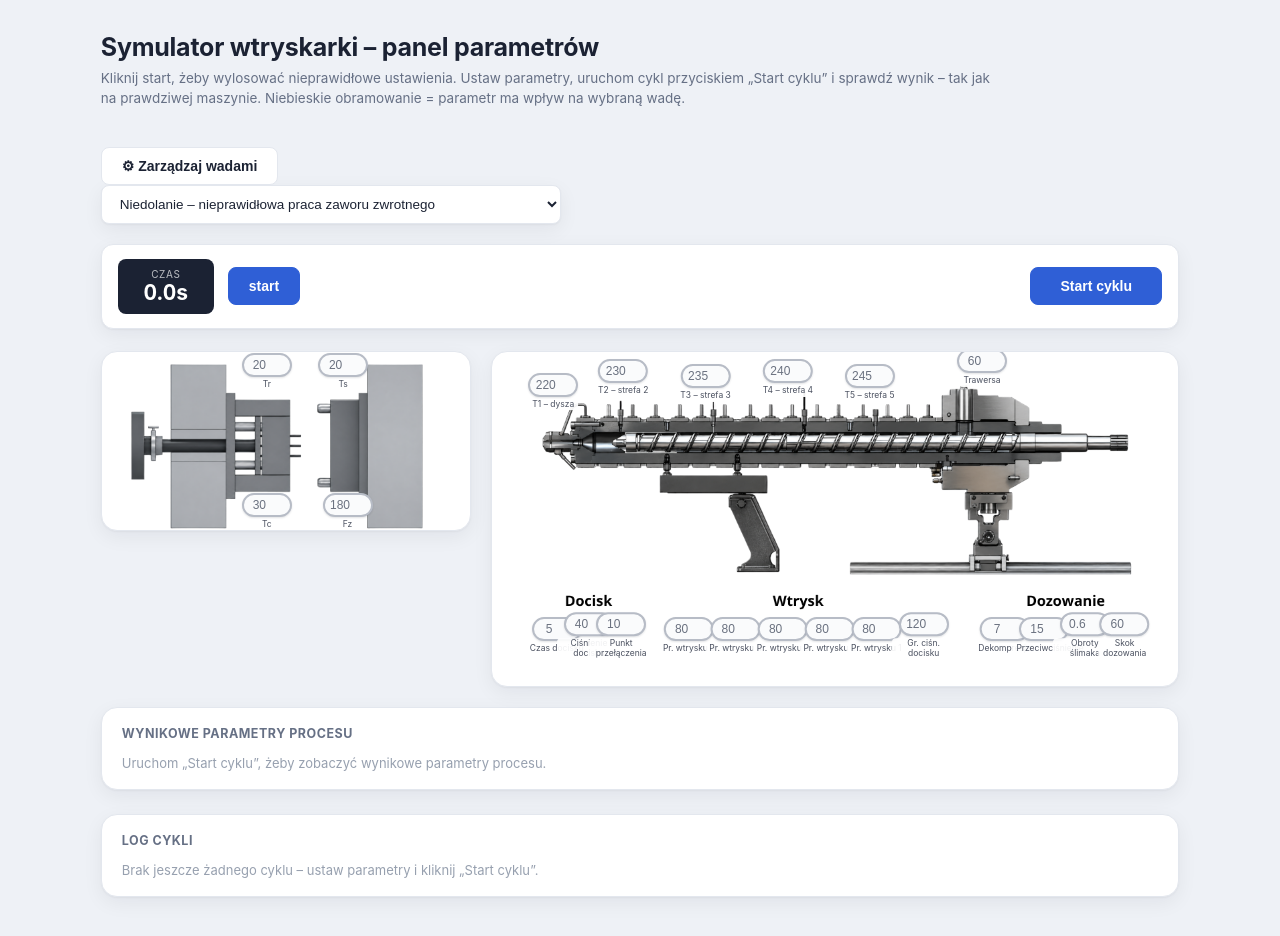
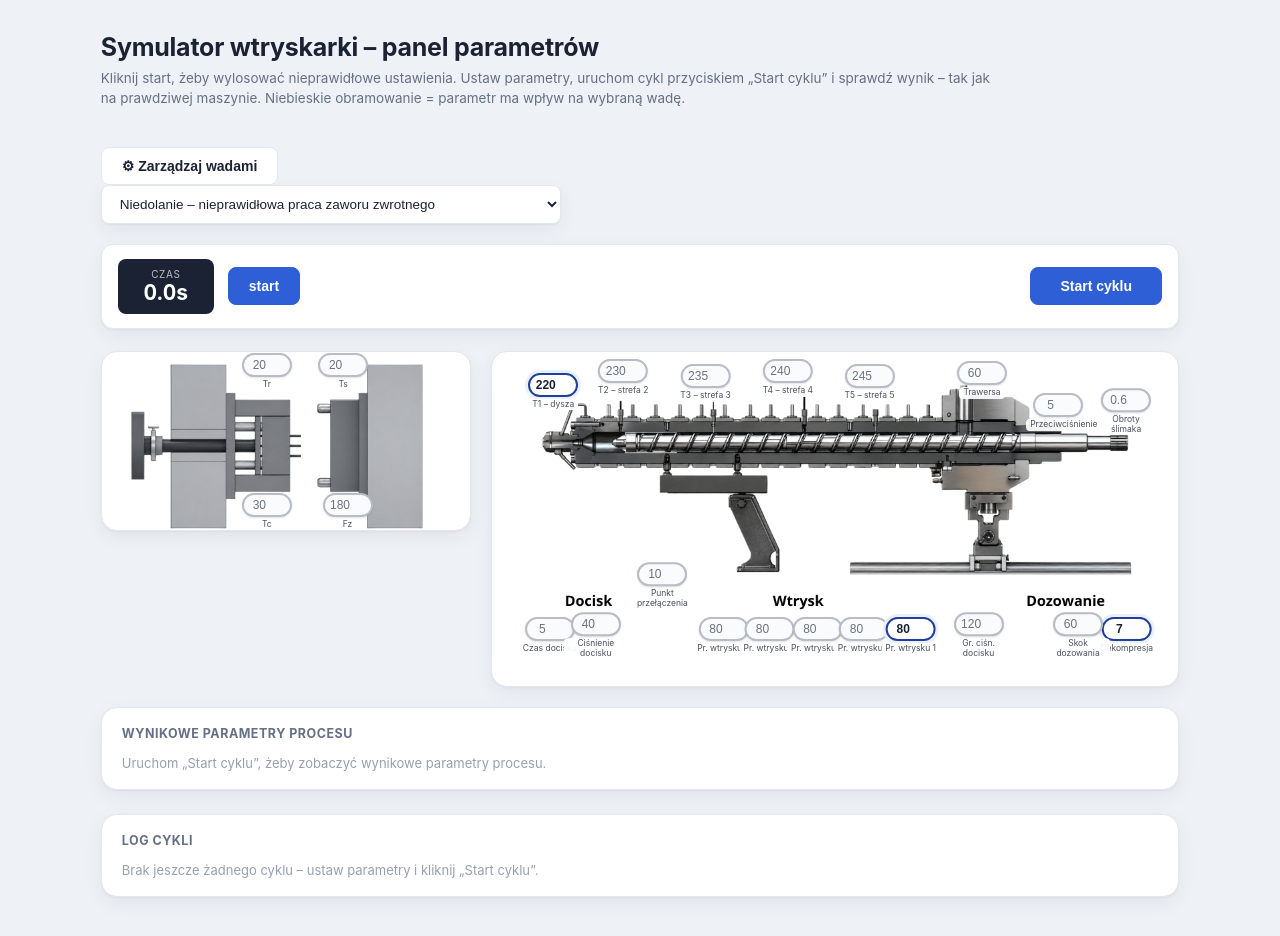
Before and after one commit to frytkens/Symulator-Wtryskarki, a React (Vite) app: page / in a window 1280 px wide. Shown: the top 936 px of the page. Built offline with nearby package versions, Linux system fonts and the light colour scheme.

Commit message:
Update params.js

```diff
--- a/src/data/params.js
+++ b/src/data/params.js
@@ -1,30 +1,28 @@
-// Geometria i zakresy parametrów – wspólne dla wszystkich wad.
-// "active"/"weight" NIE są tu już trzymane – to zależy od wybranej wady (patrz DEFECTS niżej).
-
 export const PARAMS = [
-  { id: 'T1',  label: 'T1 – dysza',              x: 8.9,  y: 12.0, min: 0,   max: 350,  step: 5,    unit: '°C',  def: 220 },
+  { id: 'T1',  label: 'T1 – dysza',              x: 8.9,  y: 12.0, min: 0,   max: 350,  step: 5,    unit: '°C',  def: 220, active: true, weight: 0.15 },
   { id: 'T2',  label: 'T2',                       x: 19.1, y: 8.0,  min: 0,   max: 350,  step: 5,    unit: '°C',  def: 230 },
   { id: 'T3',  label: 'T3',                       x: 31.1, y: 9.5,  min: 0,   max: 350,  step: 5,    unit: '°C',  def: 235 },
   { id: 'T4',  label: 'T4',                       x: 43.1, y: 8.0,  min: 0,   max: 350,  step: 5,    unit: '°C',  def: 240 },
   { id: 'T5',  label: 'T5',                       x: 55.0, y: 9.5,  min: 0,   max: 350,  step: 5,    unit: '°C',  def: 245 },
-  { id: 'TR',  label: 'TR – trawersa',            x: 71.4, y: 5.0,  min: 0,   max: 130,  step: 2,    unit: '°C',  def: 60  },
+  { id: 'TR',  label: 'TR – trawersa',            x: 71.4, y: 8.5,  min: 0,   max: 130,  step: 2,    unit: '°C',  def: 60  },
 
-  { id: 'Td',  label: 'Td – czas docisku',        x: 9.4,  y: 85.0, min: 0,   max: 30,   step: 0.5,  unit: 's',   def: 5   },
-  { id: 'Pd',  label: 'Pd – ciśn. docisku',       x: 14.1, y: 85.0, min: 0,   max: 220,  step: 5,    unit: 'bar', def: 40  },
-  { id: 'Pp',  label: 'Pp – pkt przełączenia',    x: 18.8, y: 85.0, min: 0,   max: 25,   step: 0.5,  unit: 'mm',  def: 10  },
+  { id: 'Td',  label: 'Td – czas docisku',        x: 8.4,  y: 85.0, min: 0,   max: 30,   step: 0.5,  unit: 's',   def: 5   },
+  { id: 'Pd',  label: 'Pd – ciśn. docisku',       x: 15.1, y: 85.0, min: 0,   max: 220,  step: 5,    unit: 'bar', def: 40  },
+  { id: 'Pp',  label: 'Pp – pkt przełączenia',    x: 24.8, y: 70.0, min: 0,   max: 25,   step: 0.5,  unit: 'mm',  def: 10  },
 
-  { id: 'Pw5', label: 'Pw5',                       x: 28.7, y: 85.0, min: 0,   max: 200,  step: 2,    unit: 'mm/s', def: 80  },
-  { id: 'Pw4', label: 'Pw4',                       x: 35.5, y: 85.0, min: 0,   max: 200,  step: 2,    unit: 'mm/s', def: 80  },
-  { id: 'Pw3', label: 'Pw3',                       x: 42.4, y: 85.0, min: 0,   max: 200,  step: 2,    unit: 'mm/s', def: 80  },
-  { id: 'Pw2', label: 'Pw2',                       x: 49.2, y: 85.0, min: 0,   max: 200,  step: 2,    unit: 'mm/s', def: 80  },
-  { id: 'Pw1', label: 'Pw1',                       x: 56.0, y: 85.0, min: 0,   max: 200,  step: 2,    unit: 'mm/s', def: 80  },
-  { id: 'GR',  label: 'GR – gr. ciśn. docisku',   x: 62.9, y: 85.0, min: 0,   max: 220,  step: 5,    unit: 'bar', def: 120 },
+  { id: 'Pw5', label: 'Pw5',                       x: 33.7, y: 85.0, min: 0,   max: 200,  step: 2,    unit: 'm/s', def: 80  },
+  { id: 'Pw4', label: 'Pw4',                       x: 40.5, y: 85.0, min: 0,   max: 200,  step: 2,    unit: 'm/s', def: 80  },
+  { id: 'Pw3', label: 'Pw3',                       x: 47.4, y: 85.0, min: 0,   max: 200,  step: 2,    unit: 'm/s', def: 80  },
+  { id: 'Pw2', label: 'Pw2',                       x: 54.2, y: 85.0, min: 0,   max: 200,  step: 2,    unit: 'm/s', def: 80  },
+  { id: 'Pw1', label: 'Pw1',                       x: 61.0, y: 85.0, min: 0,   max: 200,  step: 2,    unit: 'm/s', def: 80, active: true, weight: 0.25 },
+  { id: 'GR',  label: 'GR – gr. ciśn. docisku',   x: 70.9, y: 85.0, min: 0,   max: 220,  step: 5,    unit: 'bar', def: 120 },
 
-  { id: 'Deko', label: 'Deko – dekompresja',      x: 74.7, y: 85.0, min: 0,   max: 100,  step: 1,    unit: 'mm',  def: 7   },
-  { id: 'Prz',  label: 'Prz – przeciwciśn.',      x: 80.5, y: 85.0, min: 0,   max: 40,   step: 1,    unit: 'bar', def: 15  },
-  { id: 'Ob',   label: 'Ob – obroty',             x: 86.4, y: 85.0, min: 0,   max: 1.2,  step: 0.05, unit: 'm/s', def: 0.6 },
-  { id: 'doz',  label: 'doz – skok dozowania',    x: 92.2, y: 85.0, min: 0,   max: 150,  step: 2,    unit: 'mm',  def: 60  }
+  { id: 'Deko', label: 'Deko – dekompresja',      x: 92.5, y: 85.0, min: 0,   max: 100,  step: 1,    unit: 'mm',  def: 7,  active: true, weight: 0.60 },
+  { id: 'Prz',  label: 'Prz – przeciwciśn.',      x: 82.5, y: 18.0, min: 0,   max: 40,   step: 1,    unit: 'bar', def: 5  },
+  { id: 'Ob',   label: 'Ob – obroty',             x: 92.4, y: 18.0, min: 0,   max: 1.2,  step: 0.05, unit: 'm/s', def: 0.6 },
+  { id: 'doz',  label: 'doz – skok dozowania',    x: 85.4, y: 85.0, min: 0,   max: 150,  step: 2,    unit: 'mm',  def: 60  }
 ]
+
 
 export const CLAMP_PARAMS = [
   { id: 'Tr', label: 'Tr – temp. strony ruchomej', x: 44.8, y: 11.4, min: 10, max: 100, step: 1, unit: '°C', def: 20 },
```
